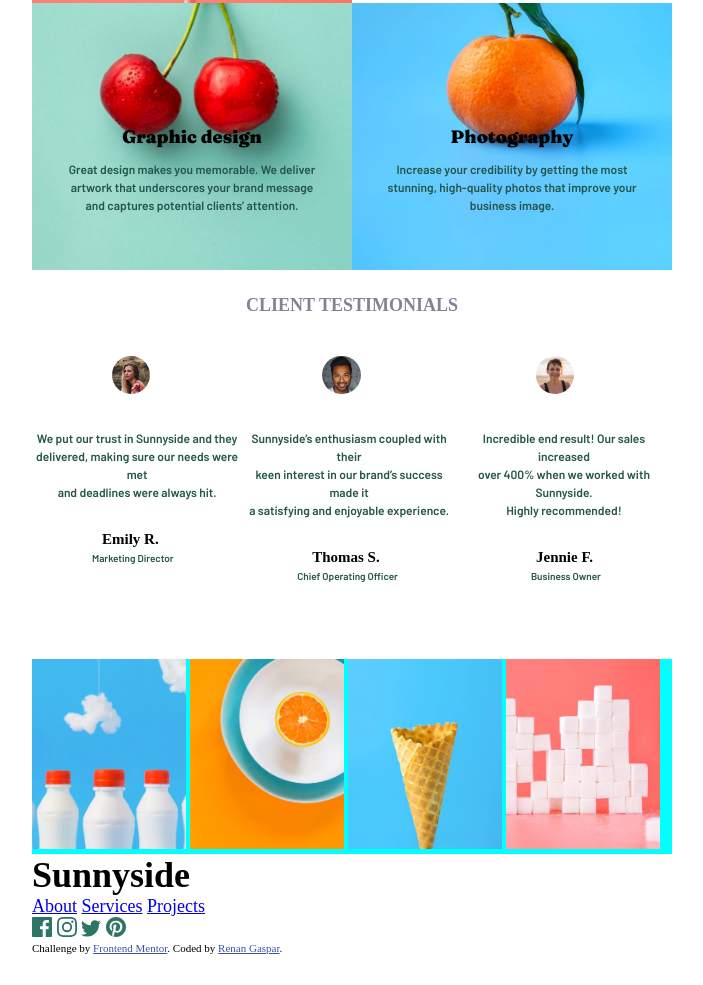
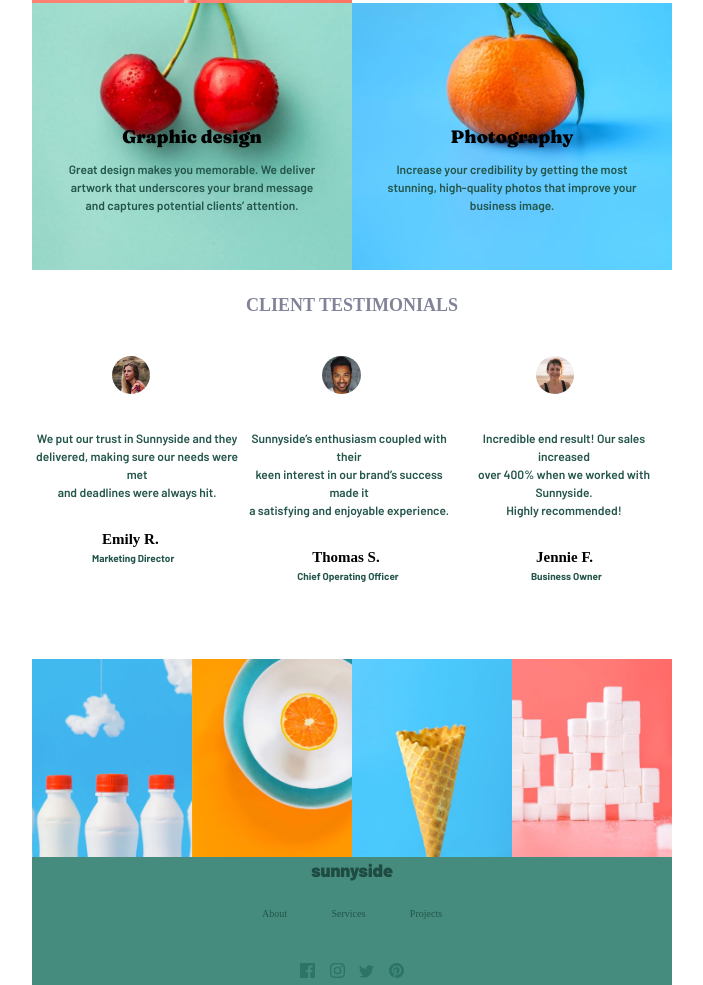
Before and after one commit to renangasparalvescabral/agencia-Sunnyside, a plain HTML site: page index.html in a window 1280 px wide. Shown: the part 812-1797 px from the top of the page, without its empty margins (288-991 px from the left). Before the commit the page ends 1766 px from the top, so only its background shows below. Drawn offline with Linux system fonts and the light colour scheme.

Commit message:
footer e imgs configurados.

```diff
--- a/index.css
+++ b/index.css
@@ -344,32 +344,52 @@ article{
 }
 
 .container-produtos{
-    background-color: aqua;
-
-
+   display: flex;
 }
 
-.container-produtos img{
-
-}
-
-.img-leite{
-    width: 12vw;
-}
-
-.img-mixirica{
-    width: 12vw;
-}
-
-.img-casquinha{
-    width: 12vw;
-}
-
-.img-cubos{
-    width: 12vw;
+.container-produtos .thumbnail{
+    width: 25%;
+    display: block;
 }
 
 /*............FOOTER.............*/
+.rodape{
+    width: 50vw;
+    height: 10vw;
+    background-color: hsl(168, 34%, 41%);
+    display: flex;
+    flex-direction: column;
+    align-items: center;
+    justify-content: center;
+}
+
+.h1-sunnyside{
+    font-size: 18px;
+    font-family: 'Barlow', sans-serif;
+    font-weight: 900;
+    color: hsl(166, 42%, 21%);
+}
+
+.links-footer{
+    padding: 20px 0px 40px 0;
+}
+
+.link-footer{
+    text-decoration: none;
+    color: hsl(167, 40%, 24%);
+    font-size: 10px;
+    padding: 0 20px 0 20px;
+}
+
+.imgs-footer{
+    color: black;
+}
+
+.img-footer{
+    padding: 0 5px 0 5px;
+    width: 25px;
+}
+
 
 .attribution {
      font-size: 11px;
--- a/index.html
+++ b/index.html
@@ -11,6 +11,14 @@
   </style>
   <style>
     @import url('https://fonts.googleapis.com/css2?family=Fraunces:opsz,wght@9..144,700;9..144,900&display=swap');
+  </style>
+
+  <style>
+    @import url('https://fonts.googleapis.com/css2?family=Barlow:wght@900&display=swap');
+  </style>
+
+  <style>
+  @import url('https://fonts.googleapis.com/css2?family=Barlow:wght@700&display=swap');
   </style>
 
   <!-- # Front-end Style Guide
@@ -55,7 +63,8 @@ The designs were created to the following widths:
 
 ## Icons
 
-We provide the required social icons. But, if you prefer, you can use a font icon library. Some suggestions can be found below:
+We provide the required social icons. But, if you prefer,
+you can use a font icon library. Some suggestions can be found below:
 
 - [Font Awesome](https://fontawesome.com)
 - [IcoMoon](https://icomoon.io)
@@ -237,38 +246,38 @@ We provide the required social icons. But, if you prefer, you can use a font ico
 
 
     <section class="produtos">
-        <div class="container-produtos">
-          <img class="img-leite" src="/images/desktop/leite.jpg">
-          <img class="img-mixirica" src="/images/desktop/laranja.jpg">
-          <img class="img-casquinha" src="/images/desktop/casca de sorvete.jpg">
-          <img class="img-cubos" src="/images/desktop/cubos brancos.jpg">
-        </div>
+      <div class="container-produtos">
+        <img class="thumbnail img-leite" src="/images/desktop/leite.jpg">
+        <img class="thumbnail img-mixirica" src="/images/desktop/laranja.jpg">
+        <img class="thumbnail img-casquinha" src="/images/desktop/casca de sorvete.jpg">
+        <img class="thumbnail img-cubos" src="/images/desktop/cubos brancos.jpg">
+      </div>
     </section>
   </main>
 
 
   <footer class="rodape">
-    <h1>Sunnyside</h1>
+    <h1 class="h1-sunnyside">sunnyside</h1>
 
-    <div>
-      <a href="About">About</a>
-      <a href="Services">Services</a>
-      <a href="Projects">Projects</a>
+    <div class="links-footer" >
+      <a class="link-footer" href="About">About</a>
+      <a class="link-footer" href="Services">Services</a>
+      <a class="link-footer" href="Projects">Projects</a>
     </div>
 
-    <div>
-      <img src="/images/icon-facebook.svg" alt="">
-      <img src="/images/logo instagran.svg" alt="">
-      <img src="/images/icon-twitter.svg" alt="">
-      <img src="/images/logo P.svg" alt="">
+    <div class="imgs-footer" >
+      <img class="img-footer" src="/images/icon-facebook.svg" alt="">
+      <img class="img-footer" src="/images/logo instagran.svg" alt="">
+      <img class="img-footer" src="/images/icon-twitter.svg" alt="">
+      <img class="img-footer" src="/images/logo P.svg" alt="">
     </div>
-
+<!--
     <div class="attribution">
       Challenge by <a href="https://www.frontendmentor.io?ref=challenge"
       target="_blank">Frontend Mentor</a>.
       Coded by <a href="#">Renan Gaspar</a>.
     </div>
-
+  -->
   </footer>
 
 </body>
```
